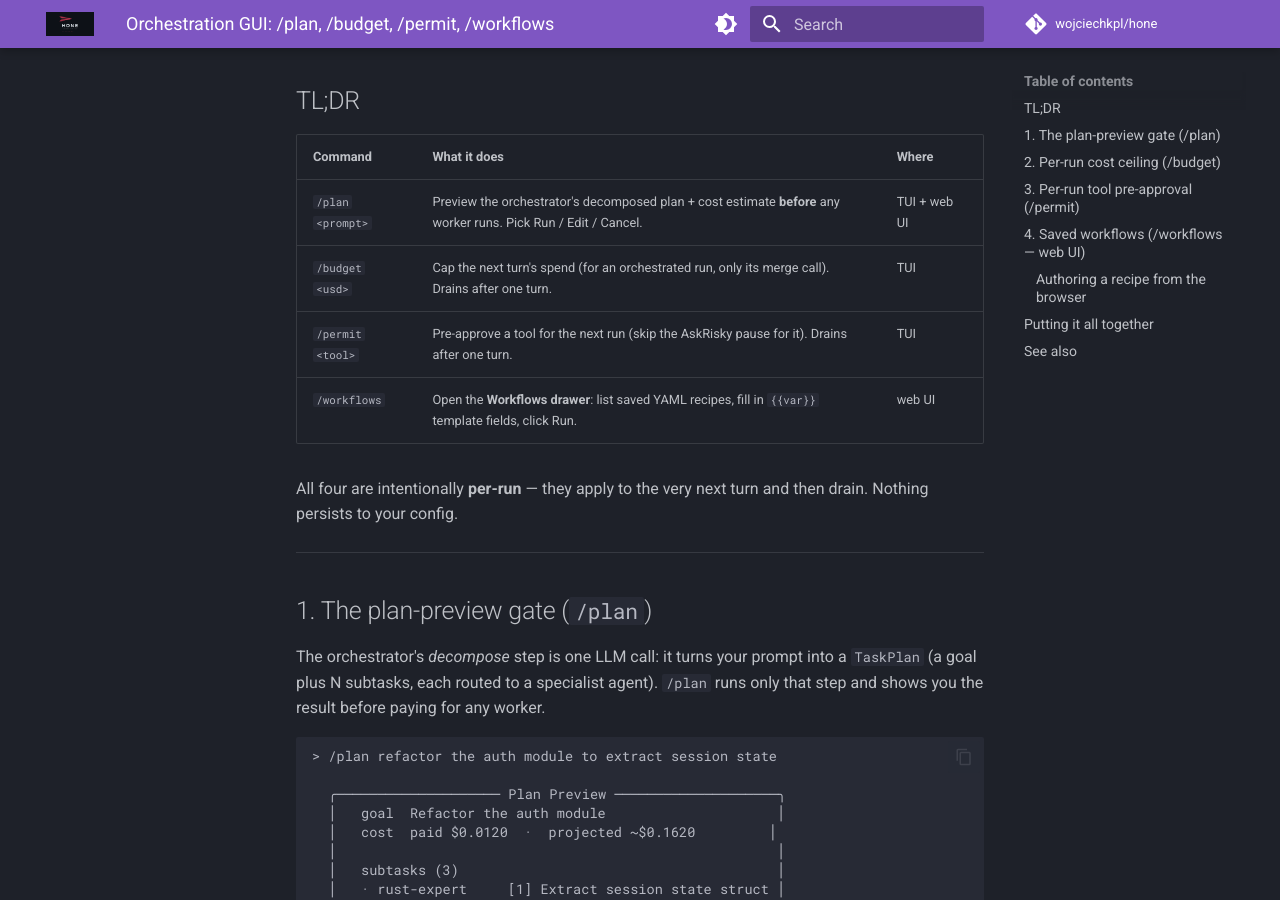
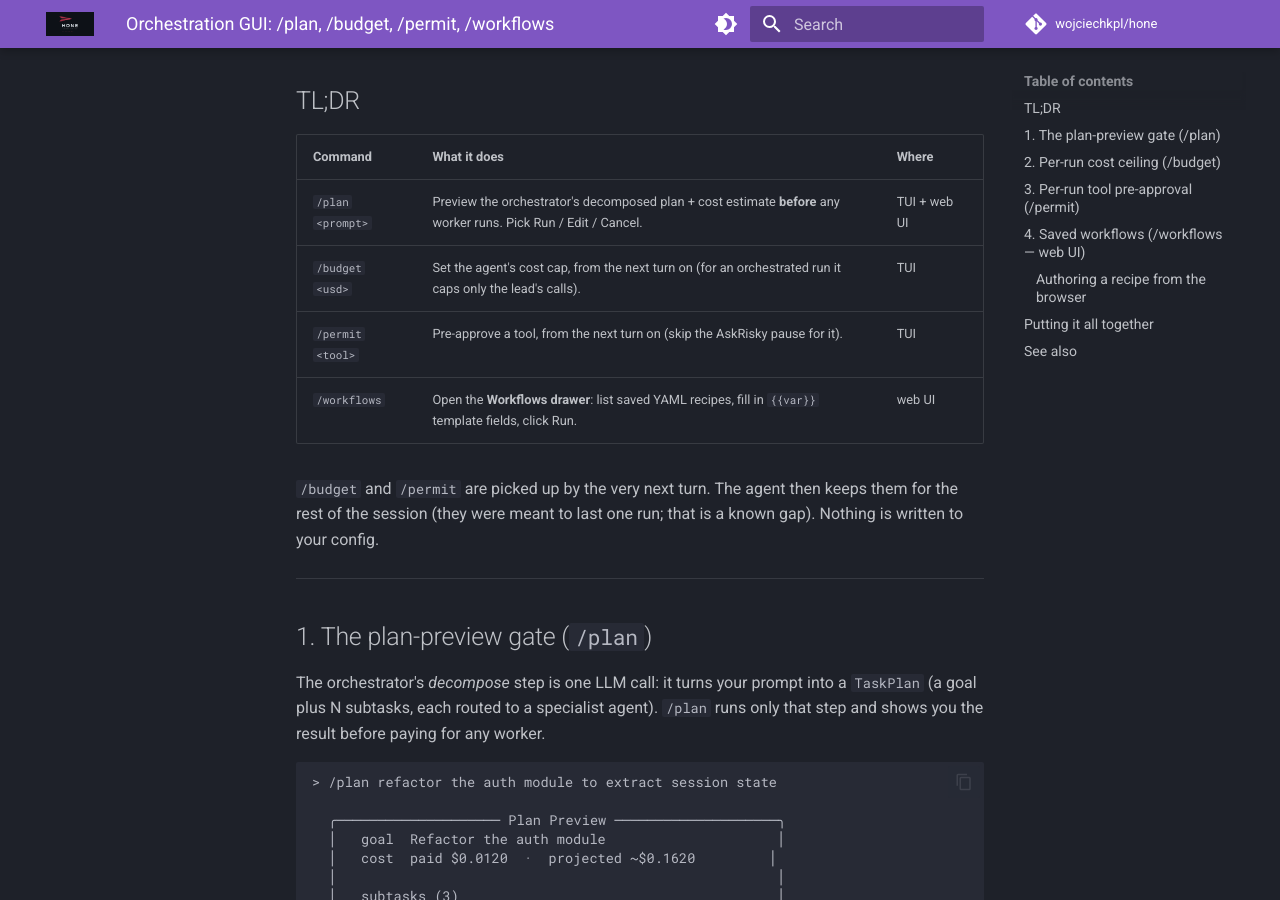
Before and after one commit to wojciechkpl/hone, an MkDocs documentation site: the page built from docs/tutorials/orchestration-gui.md, in a window 1280 px wide and 900 px high, scrolled down 303 px. Built offline with MkDocs 1.6.1 and Material for MkDocs 9.7.7, drawn with Linux system fonts in a browser that asks for light colours; comment, search, counter and statistics services are not loaded; some of the changed text lies outside the part shown.

Commit message:
docs: /budget and /permit persist on the agent; /budget caps each lead call

````diff
--- a/docs/tutorials/orchestration-gui.md
+++ b/docs/tutorials/orchestration-gui.md
@@ -9,12 +9,13 @@ wired in both the TUI (`hone`) and the web UI (`honed` at `/ui`).
 | Command | What it does | Where |
 |---|---|---|
 | `/plan <prompt>` | Preview the orchestrator's decomposed plan + cost estimate **before** any worker runs. Pick Run / Edit / Cancel. | TUI + web UI |
-| `/budget <usd>` | Cap the next turn's spend (for an orchestrated run, only its merge call). Drains after one turn. | TUI |
-| `/permit <tool>` | Pre-approve a tool for the next run (skip the AskRisky pause for it). Drains after one turn. | TUI |
+| `/budget <usd>` | Set the agent's cost cap, from the next turn on (for an orchestrated run it caps only the lead's calls). | TUI |
+| `/permit <tool>` | Pre-approve a tool, from the next turn on (skip the AskRisky pause for it). | TUI |
 | `/workflows` | Open the **Workflows drawer**: list saved YAML recipes, fill in `{{var}}` template fields, click Run. | web UI |
 
-All four are intentionally **per-run** — they apply to the very next
-turn and then drain. Nothing persists to your config.
+`/budget` and `/permit` are picked up by the very next turn. The agent
+then keeps them for the rest of the session (they were meant to last
+one run; that is a known gap). Nothing is written to your config.
 
 ---
 
@@ -94,8 +95,9 @@ runtime budget check (`Cost::check_budget`) trips with
 ```
 
 For an orchestrated run (a `/plan` Run or a prompt classified complex)
-the cap reaches only the final merge call, not the workers, so it is
-not yet a ceiling for a plan.
+the cap reaches only the lead's calls, each on its own: the merge, and
+for a complex prompt the planning call too. It doesn't cap the workers,
+so it is not yet a ceiling for a plan.
 
 Validation rules:
 
@@ -103,8 +105,8 @@ Validation rules:
 - Finite only — `/budget inf`, `/budget nan` are rejected.
 - Integers and decimals both work — `/budget 5` is `Some(5.0)`.
 
-`/budget` drains after one turn. To set a permanent ceiling, edit
-your config TOML directly.
+The agent keeps the cap for the rest of the session. To set a ceiling
+for every session, edit your config TOML.
 
 ---
 
````
Also changed, not shown: CHANGELOG.md (+1 -1 lines), docs/architecture/orchestration-gui-flow.md (+4 -4 lines), docs/plans/plan-gate-spec.md (+1 -0 lines).
